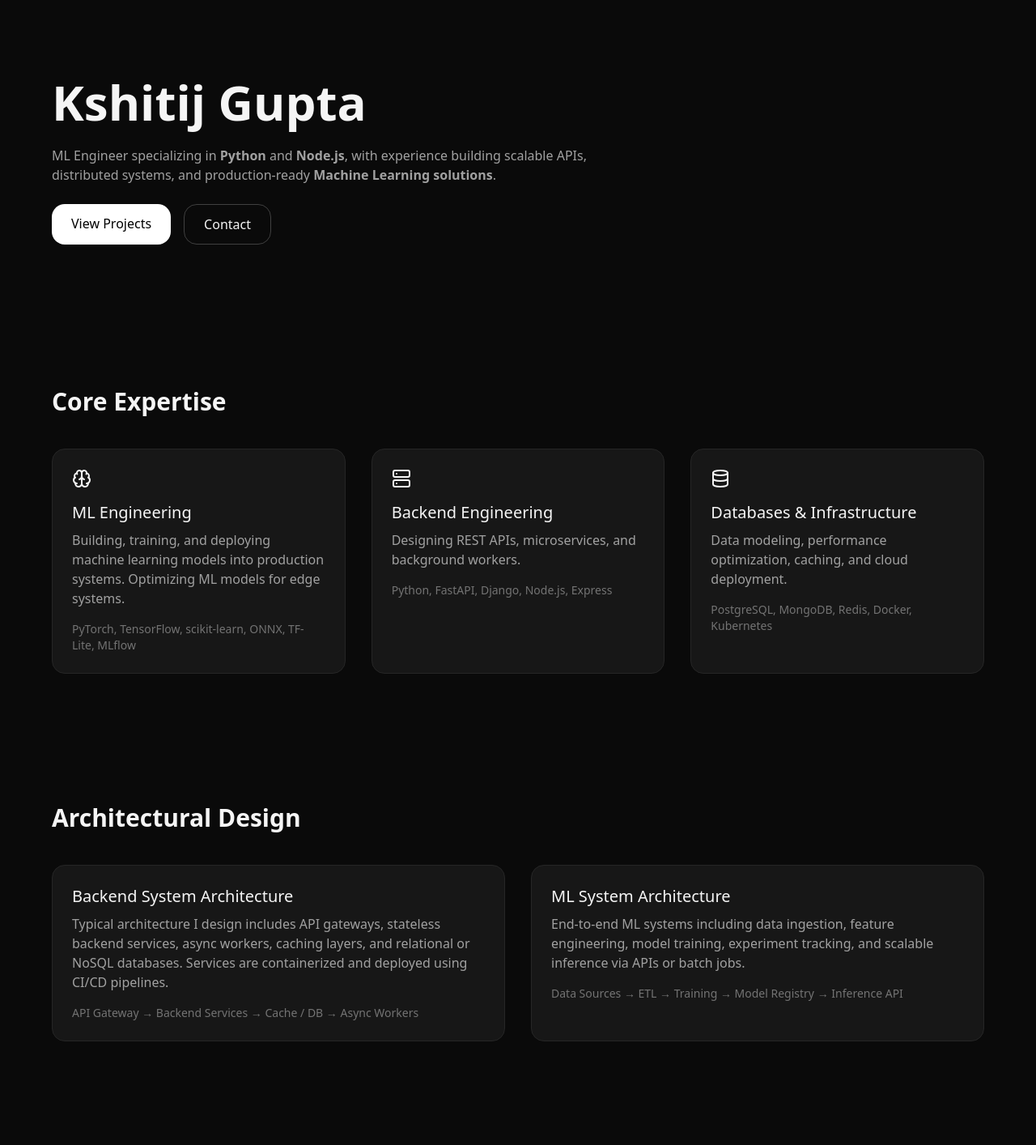
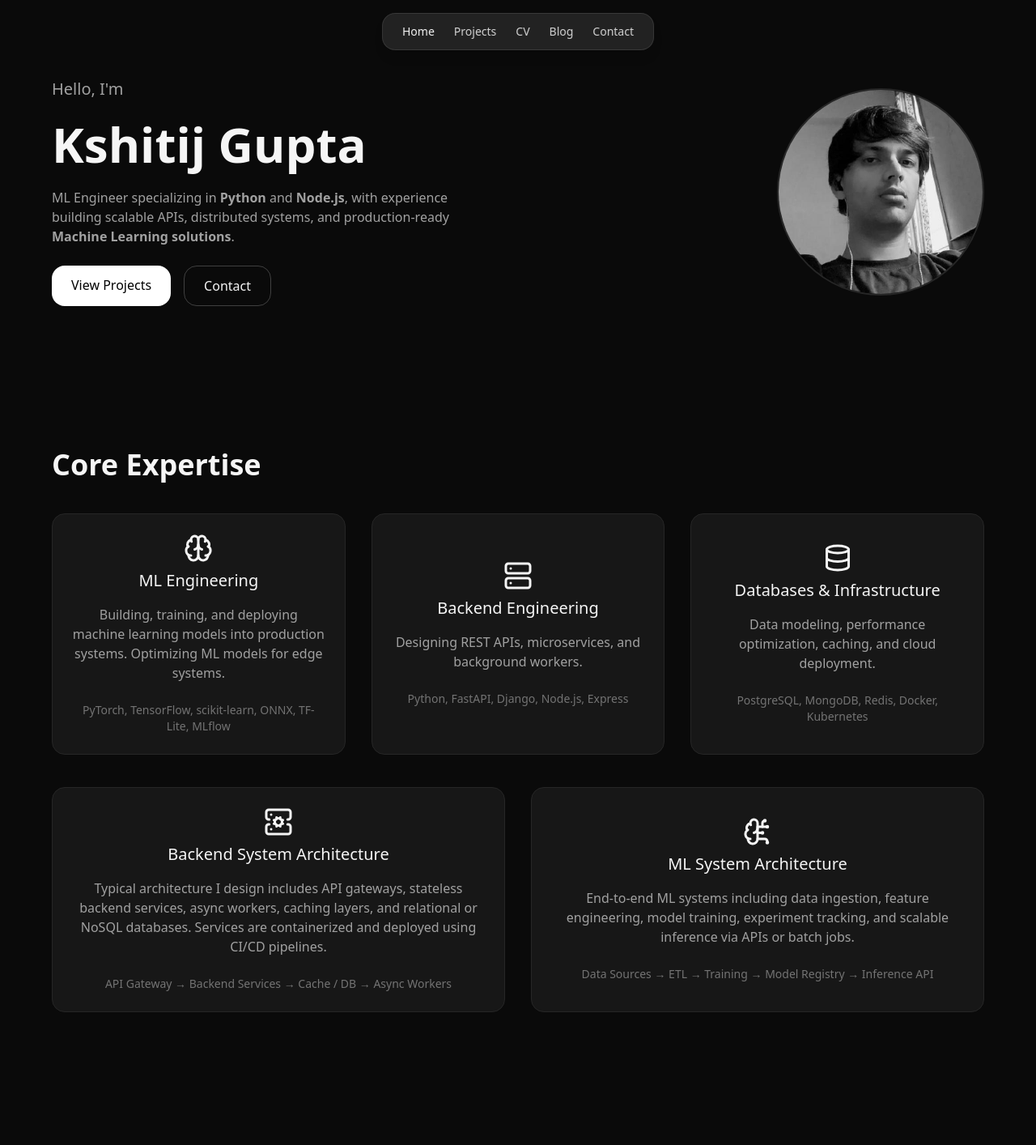
Before and after one commit to kshitijqwerty/website, a React (Vite) app: page / in a window 1280 px wide. Shown: the top 1414 px of the page at 81% size. Built offline with nearby package versions, Linux system fonts and the light colour scheme.

Commit message:
added profile picture and cleaned code

```diff
--- a/package.json
+++ b/package.json
@@ -1,7 +1,7 @@
 {
   "name": "my-portfolio",
   "private": true,
-  "version": "1.0.1",
+  "version": "1.1.0",
   "type": "module",
   "scripts": {
     "dev": "vite",
--- a/src/App.jsx
+++ b/src/App.jsx
@@ -1,6 +1,6 @@
 import { motion } from "framer-motion";
 import { useState } from "react";
-import { Github, Linkedin, Mail, Server, Brain, Database } from "lucide-react";
+import { Github, Linkedin, Mail, Server, Brain, Database, ServerCog, BrainCircuit } from "lucide-react";
 import { BrowserRouter as Router, Routes, Route, Link, useParams } from "react-router-dom";
 
 function BlogPost() {
@@ -47,13 +47,47 @@ Here I compare Celery, BullMQ, and event-driven architectures for background pro
     </div>
   );
 }
+function Navbar() {
+  return (
+    <div className="fixed top-4 left-1/2 z-50 -translate-x-1/2">
+      <nav className="flex items-center gap-6 px-6 py-3 rounded-2xl border border-white/10 bg-white/10 backdrop-blur-xl shadow-lg">
+        <a href="#" className="text-sm font-medium hover:text-white">Home</a>
+        <a href="#projects" className="text-sm font-medium text-neutral-300 hover:text-white">Projects</a>
+        <a href="#cv" className="text-sm font-medium text-neutral-300 hover:text-white">CV</a>
+        <a href="#blogs" className="text-sm font-medium text-neutral-300 hover:text-white">Blog</a>
+        <a href="#contact" className="text-sm font-medium text-neutral-300 hover:text-white">Contact</a>
+      </nav>
+    </div>
+  );
+}
+
+function ExpertiseCard({ icon: Icon, title, description, tech }) {
+  return (
+    <motion.div
+      className="rounded-2xl border border-neutral-800 p-6 bg-neutral-900 text-center justify-center flex flex-col items-center gap-2"
+      initial={{ opacity: 0, y: 20 }}
+      whileInView={{ opacity: 1, y: 0 }}
+      whileHover={{ scale: 1.04, y: -6 }}
+      transition={{ type: "spring", stiffness: 260, damping: 20 }}
+      viewport={{ once: true }}
+    >
+      <Icon size={36} />
+      <h3 className="text-xl font-medium">{title}</h3>
+      <p className="text-neutral-400 mt-2">{description}</p>
+      <p className="text-sm text-neutral-500 mt-4">{tech}</p>
+    </motion.div>
+  );
+}
 
 function Home() {
   const [showCV, setShowCV] = useState(false);
   return (
     <div className="min-h-screen bg-neutral-950 text-neutral-100 px-6 md:px-16">
+      <Navbar />
       {/* Hero */}
-      <section className="py-24 grid gap-6">
+      <section className="py-24 grid md:grid-cols-2 gap-12 items-center">
+        <div className="grid gap-6">
+          <h2 className="text-xl text-neutral-400">Hello, I'm</h2>
           <motion.h1
             initial={{ opacity: 0, y: 20 }}
             animate={{ opacity: 1, y: 0 }}
@@ -69,72 +103,67 @@ function Home() {
             <a href="#projects" className="px-6 py-3 rounded-2xl bg-white text-black font-medium">View Projects</a>
             <a href="#contact" className="px-6 py-3 rounded-2xl border border-neutral-700">Contact</a>
           </div>
+        </div>
+
+        {/* Profile Image */}
+        <motion.div
+          className="flex justify-center md:justify-end"
+          initial={{ opacity: 0, scale: 0.9 }}
+          animate={{ opacity: 1, scale: 1 }}
+          transition={{ duration: 0.6 }}
+        >
+          <div className="w-48 h-48 md:w-64 md:h-64 rounded-full overflow-hidden border-2 border-neutral-800 bg-neutral-900">
+            <img
+              src="/profile.jpg"
+              alt="Profile"
+              className="w-full h-full object-cover"
+            />
+          </div>
+        </motion.div>
       </section>
 
       {/* Expertise */}
       <section className="py-20">
-        <h2 className="text-3xl font-semibold mb-10">Core Expertise</h2>
-        <div className="grid md:grid-cols-3 gap-8">
-          <div className="rounded-2xl border border-neutral-800 p-6 bg-neutral-900">
-            <Brain className="mb-4" />
-            <h3 className="text-xl font-medium">ML Engineering</h3>
-            <p className="text-neutral-400 mt-2">
-              Building, training, and deploying machine learning models into production systems. Optimizing ML models for edge systems.
-            </p>
-            <p className="text-sm text-neutral-500 mt-4">PyTorch, TensorFlow, scikit-learn, ONNX, TF-Lite, MLflow</p>
+        <h2 className="text-4xl font-semibold mb-10">Core Expertise</h2>
+        <div className="grid md:grid-cols-3 gap-8 mb-10">
+          <ExpertiseCard
+            icon={Brain}
+            title="ML Engineering"
+            description="Building, training, and deploying machine learning models into production systems. Optimizing ML models for edge systems."
+            tech="PyTorch, TensorFlow, scikit-learn, ONNX, TF-Lite, MLflow"
+          />
+          <ExpertiseCard
+            icon={Server}
+            title="Backend Engineering"
+            description="Designing REST APIs, microservices, and background workers."
+            tech="Python, FastAPI, Django, Node.js, Express"
+          />
+          <ExpertiseCard
+            icon={Database}
+            title="Databases & Infrastructure"
+            description="Data modeling, performance optimization, caching, and cloud deployment."
+            tech="PostgreSQL, MongoDB, Redis, Docker, Kubernetes"
+          />
         </div>
-          <div className="rounded-2xl border border-neutral-800 p-6 bg-neutral-900">
-            <Server className="mb-4" />
-            <h3 className="text-xl font-medium">Backend Engineering</h3>
-            <p className="text-neutral-400 mt-2">
-              Designing REST APIs, microservices, and background workers.
-            </p>
-            <p className="text-sm text-neutral-500 mt-4">Python, FastAPI, Django, Node.js, Express</p>
-          </div>
-
-          <div className="rounded-2xl border border-neutral-800 p-6 bg-neutral-900">
-            <Database className="mb-4" />
-            <h3 className="text-xl font-medium">Databases & Infrastructure</h3>
-            <p className="text-neutral-400 mt-2">
-              Data modeling, performance optimization, caching, and cloud deployment.
-            </p>
-            <p className="text-sm text-neutral-500 mt-4">PostgreSQL, MongoDB, Redis, Docker, Kubernetes</p>
-          </div>
-
-        </div>
-      </section>
-
-      {/* Architecture */}
-      <section className="py-20">
-        <h2 className="text-3xl font-semibold mb-10">Architectural Design</h2>
-        <div className="grid md:grid-cols-2 gap-8">
-          <div className="rounded-2xl border border-neutral-800 p-6 bg-neutral-900">
-            <h3 className="text-xl font-medium mb-2">Backend System Architecture</h3>
-            <p className="text-neutral-400">
-              Typical architecture I design includes API gateways, stateless backend services,
-              async workers, caching layers, and relational or NoSQL databases. Services are
-              containerized and deployed using CI/CD pipelines.
-            </p>
-            <p className="text-sm text-neutral-500 mt-4">
-              API Gateway → Backend Services → Cache / DB → Async Workers
-            </p>
-          </div>
-          <div className="rounded-2xl border border-neutral-800 p-6 bg-neutral-900">
-            <h3 className="text-xl font-medium mb-2">ML System Architecture</h3>
-            <p className="text-neutral-400">
-              End-to-end ML systems including data ingestion, feature engineering, model training,
-              experiment tracking, and scalable inference via APIs or batch jobs.
-            </p>
-            <p className="text-sm text-neutral-500 mt-4">
-              Data Sources → ETL → Training → Model Registry → Inference API
-            </p>
-          </div>
+        <div className="grid md:grid-cols-2 gap-8 text-center">
+          <ExpertiseCard
+            icon={ServerCog}
+            title="Backend System Architecture"
+            description="Typical architecture I design includes API gateways, stateless backend services, async workers, caching layers, and relational or NoSQL databases. Services are containerized and deployed using CI/CD pipelines."
+            tech="API Gateway → Backend Services → Cache / DB → Async Workers"
+          />
+          <ExpertiseCard
+            icon={BrainCircuit}
+            title="ML System Architecture"
+            description="End-to-end ML systems including data ingestion, feature engineering, model training, experiment tracking, and scalable inference via APIs or batch jobs."
+            tech="Data Sources → ETL → Training → Model Registry → Inference API"
+          />
         </div>
       </section>
 
       {/* Tech Stack */}
       {/* <section className="py-20">
-        <h2 className="text-3xl font-semibold mb-10">Tech Stack</h2>
+        <h2 className="text-4xl font-semibold mb-10">Tech Stack</h2>
         <div className="flex flex-wrap gap-3">
           {["Python", "Node.js", "FastAPI", "Django", "NestJS", "PostgreSQL", "MongoDB", "Redis", "Docker", "AWS", "PyTorch", "TensorFlow", "MLflow", "Airflow"].map((tech) => (
             <span
@@ -191,7 +220,7 @@ function Home() {
 
       {/* Projects */}
       <section id="projects" className="py-20">
-        <h2 className="text-3xl font-semibold mb-10">Selected Projects</h2>
+        <h2 className="text-4xl font-semibold mb-10">Projects</h2>
         <div className="grid md:grid-cols-2 gap-8">
           {[
             {
@@ -230,7 +259,7 @@ function Home() {
 
       {/* CV */}
       <section id="cv" className="py-20">
-        <h2 className="text-3xl font-semibold mb-6">CV</h2>
+        <h2 className="text-4xl font-semibold mb-6">CV</h2>
         <p className="text-neutral-400 mb-6 max-w-2xl">
           You can view my CV directly on this page or download a copy for offline use.
         </p>
@@ -266,7 +295,7 @@ function Home() {
 
       {/* About */}
       <section className="py-20 max-w-3xl">
-        <h2 className="text-3xl font-semibold mb-6">About Me</h2>
+        <h2 className="text-4xl font-semibold mb-6">About Me</h2>
         <p className="text-neutral-400 leading-relaxed">
           I’m a backend-focused software engineer with a strong foundation in Python and Node.js.
           My work sits at the intersection of backend systems and machine learning — from designing
@@ -276,7 +305,7 @@ function Home() {
 
       {/* Contact */}
       <section id="contact" className="py-20">
-        <h2 className="text-3xl font-semibold mb-6">Get in Touch</h2>
+        <h2 className="text-4xl font-semibold mb-6">Get in Touch</h2>
         <div className="flex gap-6">
           <a href="https://github.com/kshitijqwerty" target="_blank"><Github /></a>
           <a href="https://linkedin.com/in/horz7" target="_blank"><Linkedin /></a>
```
Also changed, not shown: public/profile.jpg (added). Lines whose indentation alone changed are shown as unchanged.
